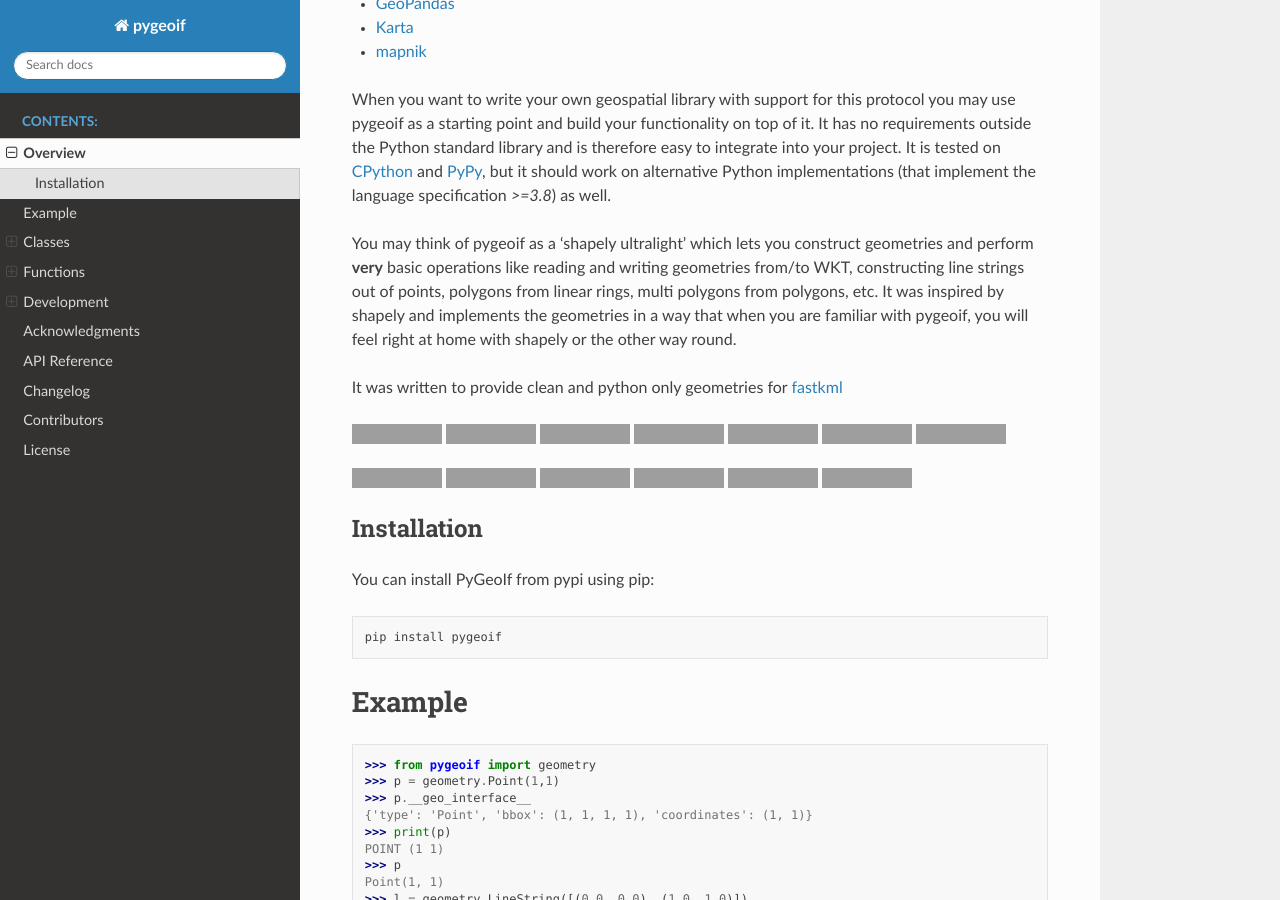
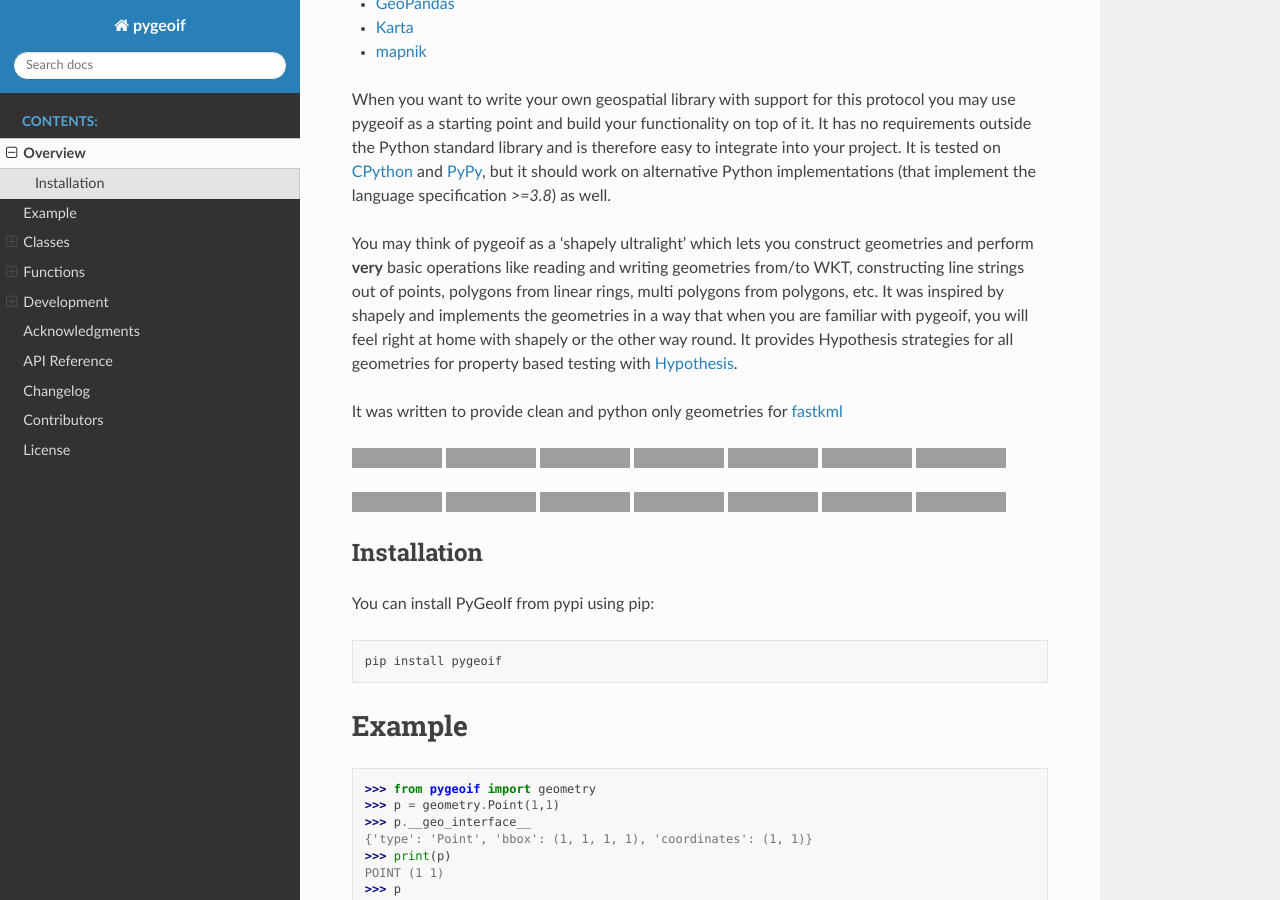
Before and after one commit to cleder/pygeoif, a Sphinx documentation site: the page built from docs/overview.rst, in a window 1280 px wide and 900 px high, scrolled down 384 px. Built offline with Sphinx 7.4.7 and the Read the Docs theme 2.0.0, drawn with Linux system fonts in a browser that asks for light colours; the version number could not be read and is left out; grey boxes are pictures that could not be loaded.

```diff
--- a/README.rst
+++ b/README.rst
@@ -33,26 +33,32 @@ out of points, polygons from linear rings, multi polygons from
 polygons, etc. It was inspired by shapely and implements the
 geometries in a way that when you are familiar with pygeoif,
 you will feel right at home with shapely or the other way round.
+It provides Hypothesis strategies for all geometries for property based
+testing with Hypothesis_.
 
 It was written to provide clean and python only geometries for fastkml_
+
+.. image:: https://readthedocs.org/projects/pygeoif/badge/?version=latest
+    :target: https://pygeoif.readthedocs.io/en/latest/?badge=latest
+    :alt: Documentation
 
 .. image:: https://github.com/cleder/pygeoif/actions/workflows/run-all-tests.yml/badge.svg?branch=main
     :target: https://github.com/cleder/pygeoif/actions/workflows/run-all-tests.yml
     :alt: GitHub Actions
 
-.. image:: https://readthedocs.org/projects/pygeoif/badge/?version=latest
-    :target: https://pygeoif.readthedocs.io/en/latest/?badge=latest
-    :alt: Documentation Status
-
 .. image:: https://codecov.io/gh/cleder/pygeoif/branch/main/graph/badge.svg?token=2EfiwBXs9X
     :target: https://codecov.io/gh/cleder/pygeoif
     :alt: Codecov
 
-.. image:: https://img.shields.io/badge/code%20style-black-000000.svg
+.. image:: https://img.shields.io/badge/property_based_tests-hypothesis-green
+    :target: https://hypothesis.works
+    :alt: Hypothesis
+
+.. image:: https://img.shields.io/badge/code_style-black-000000.svg
     :target: https://github.com/psf/
     :alt: Black
 
-.. image:: https://img.shields.io/badge/type%20checker-mypy-blue
+.. image:: https://img.shields.io/badge/type_checker-mypy-blue
     :target: http://mypy-lang.org/
     :alt: Mypy
 
@@ -411,3 +417,4 @@ The tests were improved with mutmut_ which discovered some nasty edge cases.
 .. _mutmut: https://github.com/boxed/mutmut
 .. _GeoJSON: https://geojson.org/
 .. _fastkml: http://pypi.python.org/pypi/fastkml/
+.. _Hypothesis: https://hypothesis.works
--- a/docs/HISTORY.rst
+++ b/docs/HISTORY.rst
@@ -3,8 +3,10 @@ Changelog
 
 1.4.0 (unreleased)
 ------------------
-
-
+ - add Hypothesis tests [Ben Shaver, Christian Ledermann]
+ - fix ``convex_hull`` edge-cases discovered by Hypothesis tests
+ - fix ``from_wkt`` to include multi geometries in GeometryCollections
+ - drop Python 3.7 support
 
 1.3.0 (2024/02/05)
 ------------------
--- a/pyproject.toml
+++ b/pyproject.toml
@@ -15,7 +15,6 @@ classifiers = [
     "Operating System :: OS Independent",
     "Programming Language :: Python",
     "Programming Language :: Python :: 3",
-    "Programming Language :: Python :: 3.7",
     "Programming Language :: Python :: 3.8",
     "Programming Language :: Python :: 3.9",
     "Programming Language :: Python :: 3.10",
@@ -40,7 +39,7 @@ keywords = [
     "WKT",
 ]
 name = "pygeoif"
-requires-python = ">=3.7"
+requires-python = ">=3.8"
 
 [project.license]
 text = "LGPL"
```
Also changed, not shown: 1 other file.
